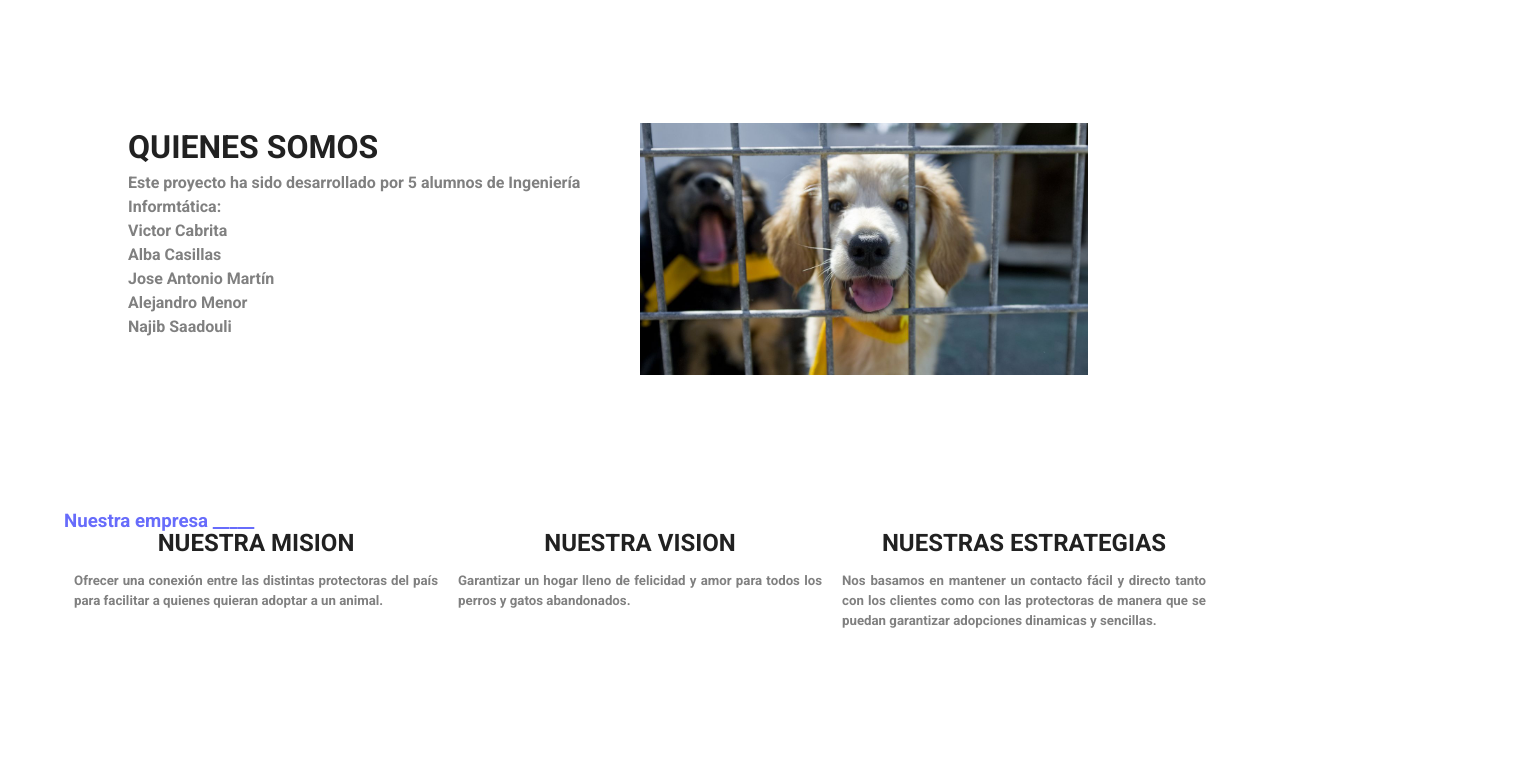
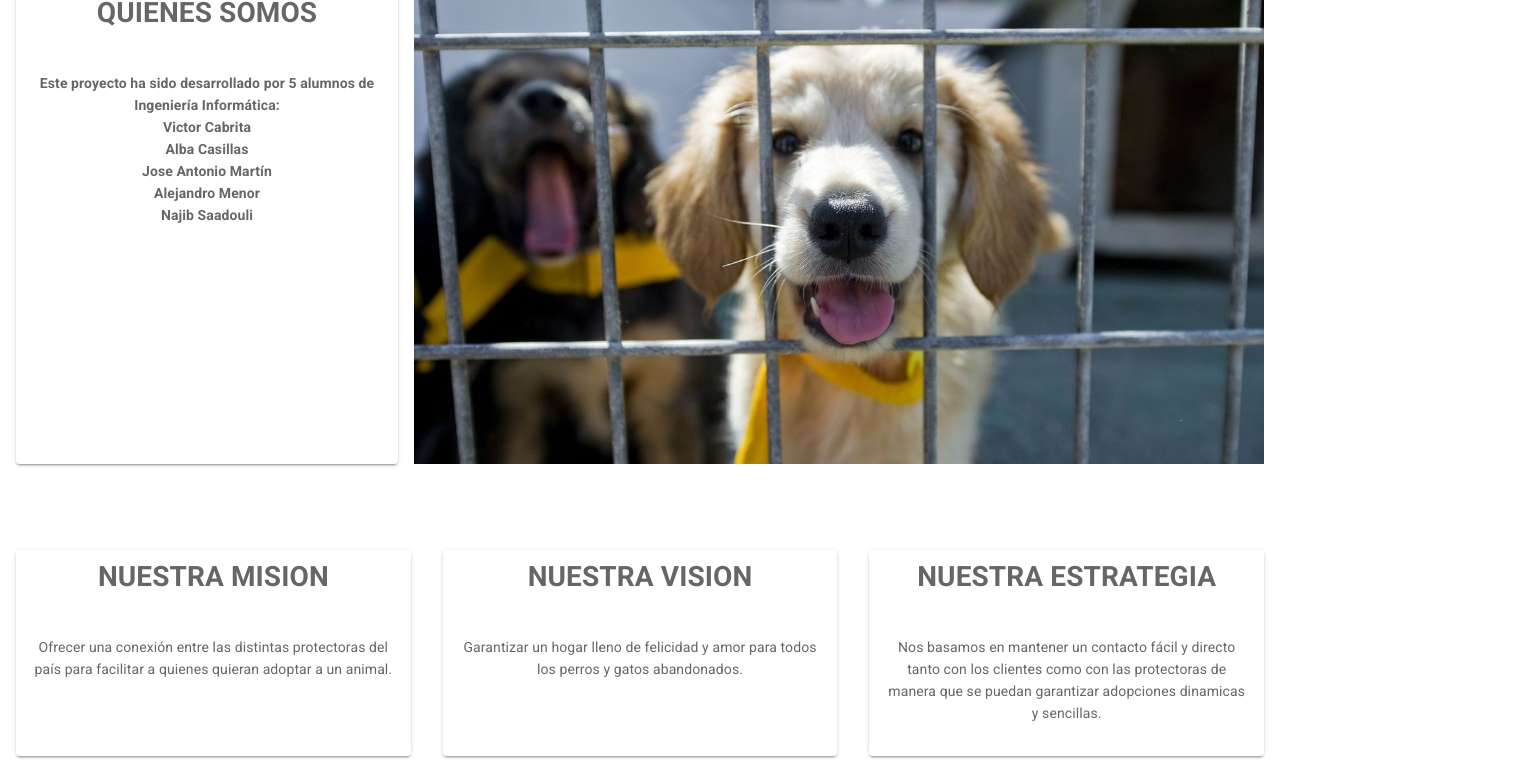
Before and after one commit to josemartin22/Protectora, a Vue app in the folder client/: page /about in a window 1280 px wide. Shown: the part 580-1359 px from the top of the page, 1536 px wide, since content can reach past the window. Built offline with nearby package versions, Linux system fonts and the light colour scheme.

Commit message:
About 2.0

```diff
--- a/client/src/components/About.vue
+++ b/client/src/components/About.vue
@@ -1,67 +1,37 @@
 <template>
   <div>
-    <!-- Las estiquetas trabajan con estilos.
-        Los estilos trabajan de dos formas: o bien aniadiendo todas las caracteristicas a la etiqueta
-        o con un archivo css (como vamos a trabajar nosotros)
-    -->
-
-    <!-- div = contenedores, para encapsular objetos (imagenes, texto...) para que sea mas facil su posicionamiento-->
-    <!-- asi le damos una identificacion/clase a un div (clase = class)-->
-
-    <!-- Este div se escargará de mostrar la imagen de carga de la pagina-->
-
-    <div id="principal">
-      <!-- Para poner una imagen se utiliza la etiqueta vacia (etiqueta que se cierra ella misma) img -->
-      <img id="cabecera" src="../assets/FotoPrincipal.jpg" alt="cabecera principal" />
+    <div id="header">
+      <v-img max-width="768px" max-height="432px" src="../assets/FotoPrincipal.jpg" alt="cabecera principal" />
     </div>
 
-    <div id="informacionNosotros">
-      <div id="infoTexto">
-        <h1>QUIENES SOMOS</h1>
-
-        <h4>
-          Este proyecto ha sido desarrollado por 5 alumnos de Ingeniería Informtática:
+    <div id="whoWeAre">
+      <v-card>
+        <v-card-text><h1><p>QUIENES SOMOS</p></h1></v-card-text>
+        <v-card-text><h4><p>Este proyecto ha sido desarrollado por 5 alumnos de Ingeniería Informática:
           <br />Victor Cabrita
           <br />Alba Casillas
           <br />Jose Antonio Martín
           <br />Alejandro Menor
-          <br />Najib Saadouli
-        </h4>
-      </div>
-
-      <div id="infoImagen">
-        <img id="infoFoto" src="../assets/infoImagen.jpg" alt="foto informativa" />
+          <br />Najib Saadouli</p></h4></v-card-text>
+      </v-card>
+      <div>
+        <v-img max-width="850px" src="../assets/infoImagen.jpg" alt="foto informativa" />
       </div>
     </div>
 
-    <div id="miniInfoEmpresa">
-      <h3 id="miniNuestraEmpresa">Nuestra empresa _____</h3>
-    </div>
-
-    <div id="informacionEmpresa">
-      <div id="mision">
-        <h2>NUESTRA MISION</h2>
-
-        <h5
-          class="hempresa"
-        >Ofrecer una conexión entre las distintas protectoras del país para facilitar a quienes quieran adoptar a un animal.</h5>
-      </div>
-
-      <div id="vision">
-        <h2>NUESTRA VISION</h2>
-
-        <h5
-          class="hempresa"
-        >Garantizar un hogar lleno de felicidad y amor para todos los perros y gatos abandonados.</h5>
-      </div>
-
-      <div id="estrategia">
-        <h2>NUESTRAS ESTRATEGIAS</h2>
-
-        <h5
-          class="hempresa"
-        >Nos basamos en mantener un contacto fácil y directo tanto con los clientes como con las protectoras de manera que se puedan garantizar adopciones dinamicas y sencillas.</h5>
-      </div>
+    <div id="infoEmpresa">
+      <v-card>
+        <v-card-text><h1><p>NUESTRA MISION</p></h1></v-card-text>
+        <v-card-text><p>Ofrecer una conexión entre las distintas protectoras del país para facilitar a quienes quieran adoptar a un animal.</p></v-card-text>
+      </v-card>
+      <v-card>
+        <v-card-text><h1><p>NUESTRA VISION</p></h1></v-card-text>
+        <v-card-text><p>Garantizar un hogar lleno de felicidad y amor para todos los perros y gatos abandonados.</p></v-card-text>
+      </v-card>
+      <v-card>
+        <v-card-text><h1><p>NUESTRA ESTRATEGIA</p></h1></v-card-text>
+        <v-card-text><p>Nos basamos en mantener un contacto fácil y directo tanto con los clientes como con las protectoras de manera que se puedan garantizar adopciones dinamicas y sencillas.</p></v-card-text>
+      </v-card>
     </div>
 
     <div id="infoContacto">
@@ -143,7 +113,6 @@
   justify-content: space-around;
   width: 100%;
   padding: 15em;
-  background-image: url("https://images.unsplash.com/photo-1496522650602-5988dce09660?ixlib=rb-1.2.1&auto=format&fit=crop&w=1950&q=80");
   color: white;
 }
 
@@ -151,125 +120,42 @@ div {
   display: block;
 }
 
-/*
-###############################
-ESTILOS PARA EL APARTADO INICIO
-###############################
-*/
-
-#loadimg {
-  margin-top: 30%;
-  width: 80px;
-  height: 80px;
+#header{
+  justify-content: center;
+  display: flex;
+  margin-bottom: 70px;
 }
 
-#principal {
-  width: 100%;
-  /*hace que el elementro sea un bloque*/
-  text-align: center;
-  margin-bottom: 10%;
+#whoWeAre{
+  flex-direction: row;
+  display: flex;
+  margin:1em;
+  justify-content: center;
+  margin-bottom: 70px;
+
 }
 
-#cabecera {
-  /* Para que el ancho se adapte al 100% de la pagina*/
-  /*atributo:valor;*/
-  width: 70%;
+#whoWeAre .v-card{
+  margin-right:1em;
+  width:50%;
 }
 
-/*
-#################################
-ESTILOS PARA EL APARTADO NOSOTROS
-#################################
-*/
 
-#informacionNosotros {
-  width: 100%;
-  display: inline-block;
-  /*text-align: center; para centrarlo en la pagina*/
-  margin-left: 10%;
-  margin-right: 10%;
-  margin-bottom: 10%;
+#infoEmpresa{
+  flex-direction: row;
+  display: flex;
+
 }
 
-#infoTexto {
-  width: 40%;
-  height: 100%;
-  float: left;
+#infoEmpresa .v-card{
+  margin:1em;
+  width:100%;
 }
 
-#infoTexto h4 {
-  color: gray;
+p{
+  text-align: center;
 }
 
-#infoImagen {
-  width: 50%;
-  height: 50%;
-  float: left;
-}
-
-#infoFoto {
-  width: 70%;
-  height: 70%;
-}
-
-/*
-################################
-ESTILOS PARA EL APARTADO EMPRESA
-################################
-*/
-
-#miniInfoEmpresa {
-  margin-left: 5%;
-  color: #676cfb;
-  line-height: 0.5em;
-}
-
-#informacionEmpresa {
-  width: 100%;
-  overflow: hidden;
-  text-align: center;
-  margin-left: 5%;
-  margin-right: 5%;
-  margin-bottom: 10%;
-}
-
-/*Para los div dentro de informacion empresa (vision, mision y estrategias)*/
-
-#informacionEmpresa div {
-  width: 30%;
-  height: 100%;
-  float: left;
-}
-
-/*
-Si haces un cambio aqui, aunque arriba ya tenga unas caracteristicas asociadas (#informacionEMpresa div)
-se cambia
-
-#vision {
-    width: 30%;
-    height: 100%;
-    float: left;
-}
-
-#mision {
-    width: 30%;
-    height: 100%;
-    float: left;
-}
-
-#estrategia {
-    width: 30%;
-    height: 100%;
-    float: left;
-}*/
-
-/* hempresa = headers de la empresa */
-
-.hempresa {
-  text-align: justify;
-  margin: 10px;
-  color: gray;
-}
 
 /*
 #################################
```
